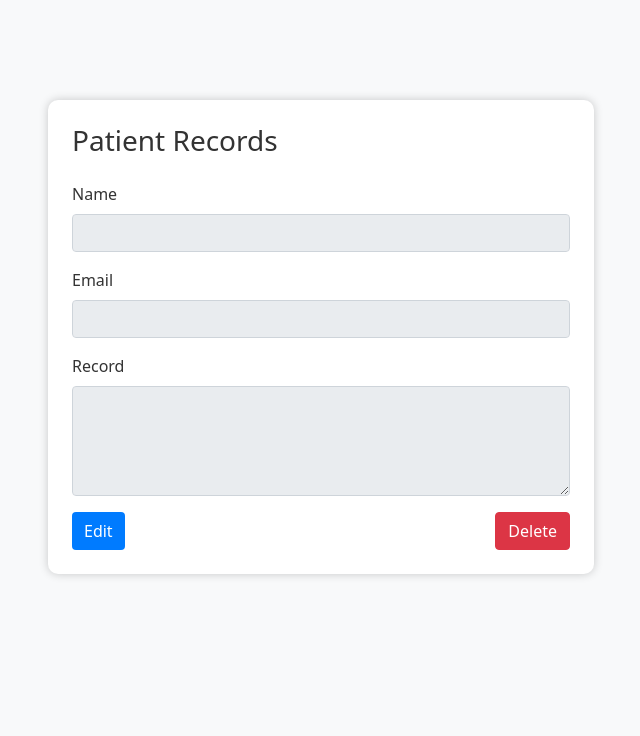
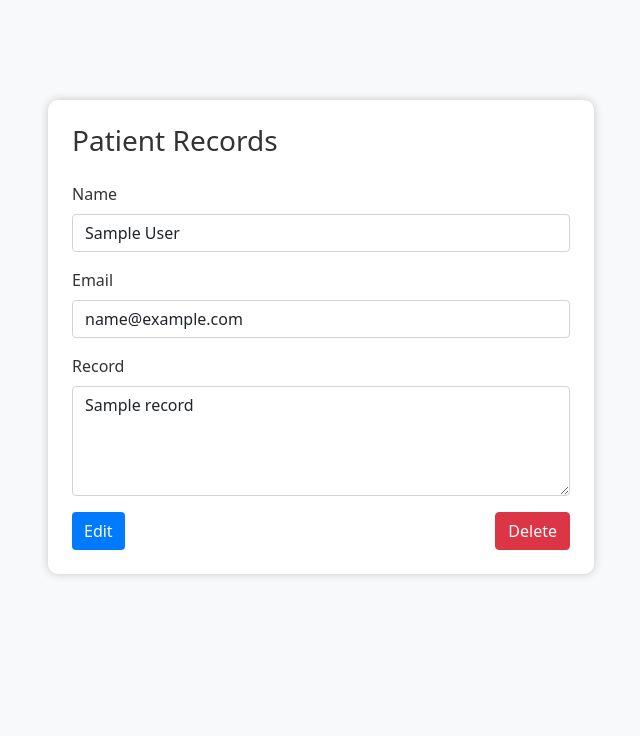
Before and after one commit to MannsWrld/group_proj, a Flask app: template flask_app/templates/home.html in a window 1280 px wide. Shown: the top 736 px of the page, without its empty margins (319-959 px from the left). Run offline with Flask 3, Linux system fonts and the light colour scheme; the template is opened without the code that fills it: most values are stand-ins (such as "Sample title", 1, 10 or a date in 2020).

Commit message:
added some needed functionality and the loop for the users

```diff
--- a/flask_app/templates/home.html
+++ b/flask_app/templates/home.html
@@ -113,22 +113,28 @@
                 <div class="bg-white p-4 rounded-container">
                     <h3 class="mb-4">Patient Records</h3>
                     <form action="/edit" method="post">
+                        {% for user in users %}
                         <div class="mb-3">
-                            <label for="name" class="form-label">Name</label>
-                            <input type="text" class="form-control" id="name" name="name" value="{{ user.first_name }} {{ user.last_name }}" readonly>
+                            <label for="name{{ loop.index }}" class="form-label">Name</label>
+                            <input type="text" class="form-control" id="name{{ loop.index }}" name="name" value="{{ user.first_name }} {{ user.last_name }}" {% if edit_mode %}readonly{% endif %}>
                         </div>
                         <div class="mb-3">
-                            <label for="email" class="form-label">Email</label>
-                            <input type="email" class="form-control" id="email" name="email" value="{{ user.email }}" readonly>
+                            <label for="email{{ loop.index }}" class="form-label">Email</label>
+                            <input type="email" class="form-control" id="email{{ loop.index }}" name="email" value="{{ user.email }}" {% if edit_mode %}readonly{% endif %}>
                         </div>
                         <div class="mb-3">
-                            <label for="record" class="form-label">Record</label>
-                            <textarea class="form-control" id="record" name="record" rows="4" readonly>{{ user.record }}</textarea>
+                            <label for="record{{ loop.index }}" class="form-label">Record</label>
+                            <textarea class="form-control" id="record{{ loop.index }}" name="record" rows="4" {% if edit_mode %}readonly{% endif %}>{{ user.record }}</textarea>
                         </div>
                         <div class="d-flex justify-content-between">
-                            <button type="submit" class="btn btn-primary">Edit</button>
+                            {% if edit_mode %}
+                            <button type="button" class="btn btn-success save-btn">Save</button>
+                            {% else %}
+                            <button type="button" class="btn btn-primary">Edit</button>
+                            {% endif %}
                             <button type="submit" class="btn btn-danger">Delete</button>
                         </div>
+                        {% endfor %}
                     </form>
                 </div>
             </div>
```
